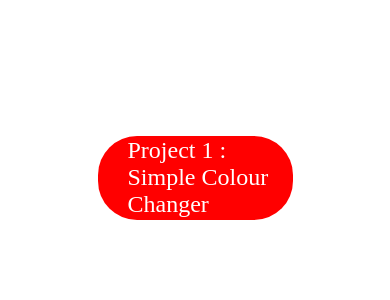
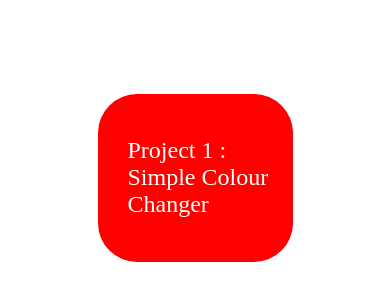
Before and after one commit to CoderCastor/Javascript, a plain HTML site: page index.html in a window 390 px wide. Shown: the part 244-544 px from the top of the page. Drawn offline with Linux system fonts and the light colour scheme.

Commit message:
Size fixed

```diff
--- a/index.html
+++ b/index.html
@@ -31,6 +31,11 @@
             color: white;
             padding-left: 30px;
         }
+        @media (max-width: 450px) {
+            .box{
+                height: 20vh;
+            }
+        }
     </style>
 </head>
 <body>
```
